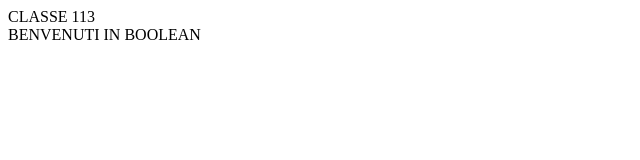
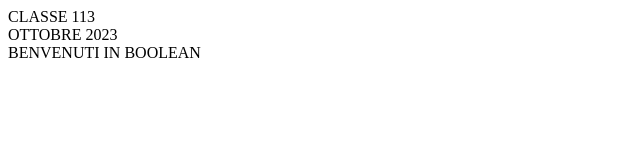
Before and after one commit to fabriziom90/prima_repo, a plain HTML site: page index.html in a window 1280 px wide. Shown: the whole page, without its empty margins (0-640 px from the left). Drawn offline with Linux system fonts and the light colour scheme.

Commit message:
Other fix

```diff
--- a/index.html
+++ b/index.html
@@ -6,7 +6,8 @@
         <title>Document</title>
     </head>
     <body>
-        CLASSE 113 <br/>
+        CLASSE 113 <br>
+        OTTOBRE 2023 <br>
         BENVENUTI IN BOOLEAN
     </body>
 </html>
```
